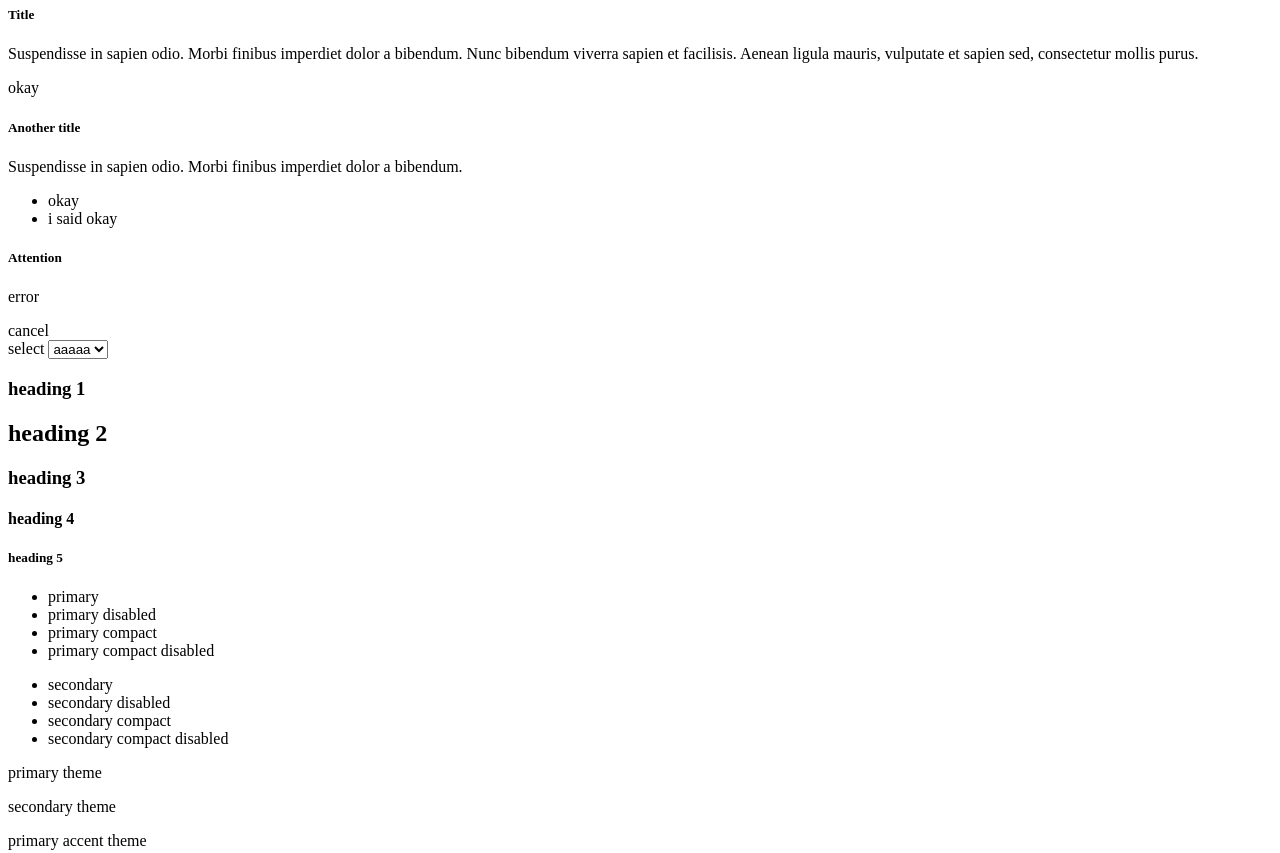
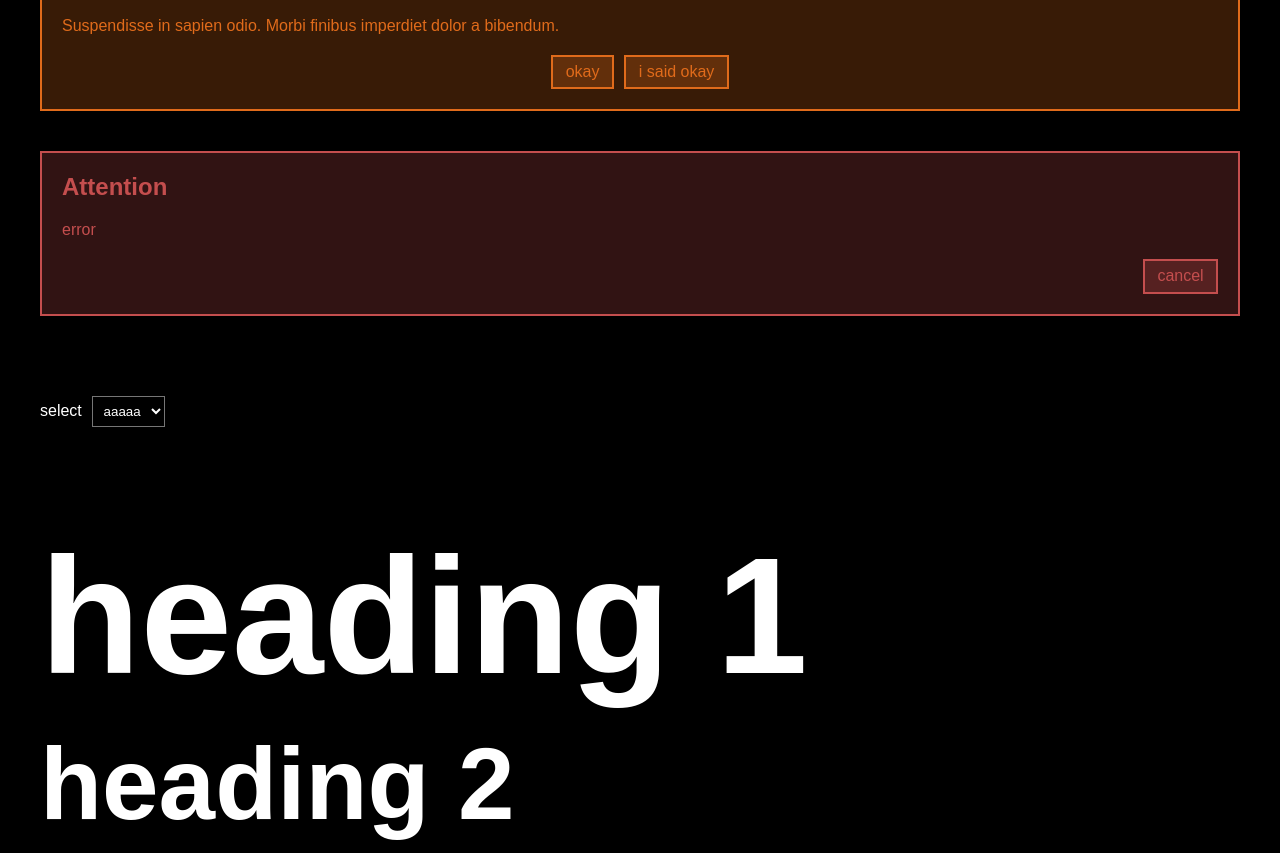
Before and after one commit to valdelaseras/obelisk, a website: page index.html in a window 1280 px wide. Shown: the part 323-1176 px from the top of the page. Drawn offline with Linux system fonts and the light colour scheme; files whose address does not match are found by name.

Commit message:
update to pedestal 1.0.8

```diff
--- a/index.html
+++ b/index.html
@@ -5,7 +5,7 @@
     <meta charset="utf-8"/>
     <meta name="viewport" content="width=device-width, initial-scale=1.0"/>
     <title>obelisk</title>
-    <link href="styles/index.css" rel="stylesheet"/>
+    <link href="styles/css/index.css" rel="stylesheet"/>
 </head>
 <body>
 <header class="header">
--- a/package.json
+++ b/package.json
@@ -4,9 +4,9 @@
   "description": "A component library built on top of Pedestal",
   "scripts": {
     "serve": "http-server .",
-    "sass-watch": "sass --watch styles/scss/variable-overrides.scss styles/css/variable-overrides.css",
+    "sass-watch": "sass --watch styles/scss/index.scss styles/css/index.css",
     "dev": "npm run serve & npm run sass-watch",
-    "sass-compile": "sass styles/scss/variable-overrides.scss styles/css/variable-overrides.css"
+    "sass-compile": "sass styles/scss/index.scss styles/css/index.css"
   },
   "repository": {
     "type": "git",
@@ -19,7 +19,7 @@
   },
   "homepage": "https://github.com/valdelaseras/obelisk#readme",
   "dependencies": {
-    "@valdelaseras/pedestal": "^1.0.3"
+    "@valdelaseras/pedestal": "^1.0.8"
   },
   "devDependencies": {
     "http-server": "^14.1.1",
--- a/styles/css/variable-overrides.css
+++ /dev/null
@@ -1,25 +0,0 @@
-/* Error: Can't find stylesheet to import.
- *    ,
- * 2  | / @use '@valdelaseras/pedestal' with (
- * 3  | |     $border-radius: 10px,
- * 4  | |     $primary-color: red,
- * 5  | |     $secondary-color: green,
- * 6  | |     $tertiary-color: blue,
- * 7  | |     $quaternary-color: purple,
- * 8  | |     $primary-accent-color: pink,
- * 9  | |     $secondary-accent-color: yellow
- * 10 | | );
- *    | '-^
- *    '
- *   styles/scss/variable-overrides.scss 2:1  root stylesheet */
-
-body::before {
-  font-family: "Source Code Pro", "SF Mono", Monaco, Inconsolata, "Fira Mono",
-      "Droid Sans Mono", monospace, monospace;
-  white-space: pre;
-  display: block;
-  padding: 1em;
-  margin-bottom: 1em;
-  border-bottom: 2px solid black;
-  content: "Error: Can't find stylesheet to import.\a    \2577 \a 2  \2502  \250c  @use '@valdelaseras/pedestal' with (\a 3  \2502  \2502      $border-radius: 10px,\a 4  \2502  \2502      $primary-color: red,\a 5  \2502  \2502      $secondary-color: green,\a 6  \2502  \2502      $tertiary-color: blue,\a 7  \2502  \2502      $quaternary-color: purple,\a 8  \2502  \2502      $primary-accent-color: pink,\a 9  \2502  \2502      $secondary-accent-color: yellow\a 10 \2502  \2502  );\a    \2502  \2514 \2500 ^\a    \2575 \a   styles/scss/variable-overrides.scss 2:1  root stylesheet";
-}
--- /dev/null
+++ b/styles/scss/index.scss
@@ -0,0 +1,36 @@
+@use '../../node_modules/@valdelaseras/pedestal/scss/index.scss' with (
+    /* base */
+    $breakpoint: 1440px,
+    $padding: 20px,
+    $grid: 80vw,
+    $border-width: 2px,
+    $scrollbar-width: 4px,
+    $border-radius: 0,
+
+    /* typography */
+    $font-size: 16,
+    $heading-base-font-size: 1.5, /* assuming 'rem' as suffix */
+    $primary-font-stack: #{'Helvetica-Neue', sans-serif},
+    $secondary-font-stack: #{'Helvetica', sans-serif},
+
+    /* colours */
+    /* Please use rgb values */
+    /* base */
+    $primary-color: rgb(0,0,0),
+    $secondary-color: rgb(255,255,255),
+    $tertiary-color: rgb(128,128,128),
+    $quaternary-color: rgb(66,66,66),
+
+    /* accent */
+    $primary-accent-color: rgb(37, 127, 210),
+    $secondary-accent-color: rgb(199, 50, 137),
+
+    /* utility */
+    $success-color: rgb(19,190,108),
+    $warning-color: rgb(224,107,27),
+    $error-color: rgb(196,78,78),
+    $disabled-color: rgb(125,125,125),
+
+    /* alpha value for utility element backgrounds derived from the utility base colours */
+    $background-alpha: .25
+);
--- a/styles/scss/variable-overrides.scss
+++ /dev/null
@@ -1,10 +0,0 @@
-// this doesn't work at the moment
-@use '@valdelaseras/pedestal' with (
-    $border-radius: 10px,
-    $primary-color: red,
-    $secondary-color: green,
-    $tertiary-color: blue,
-    $quaternary-color: purple,
-    $primary-accent-color: pink,
-    $secondary-accent-color: yellow
-);
```
Also changed, not shown: styles/css/index.css (added), styles/index.css (deleted), 4 other files.
